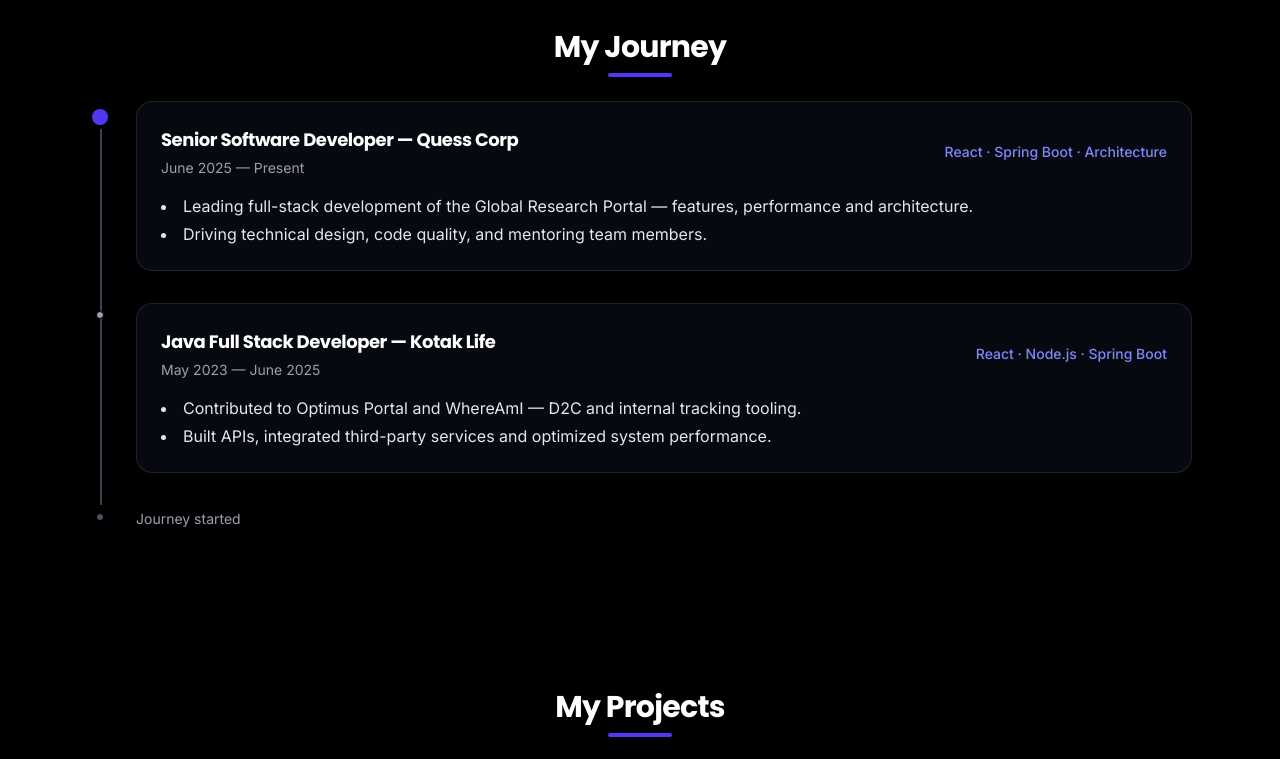
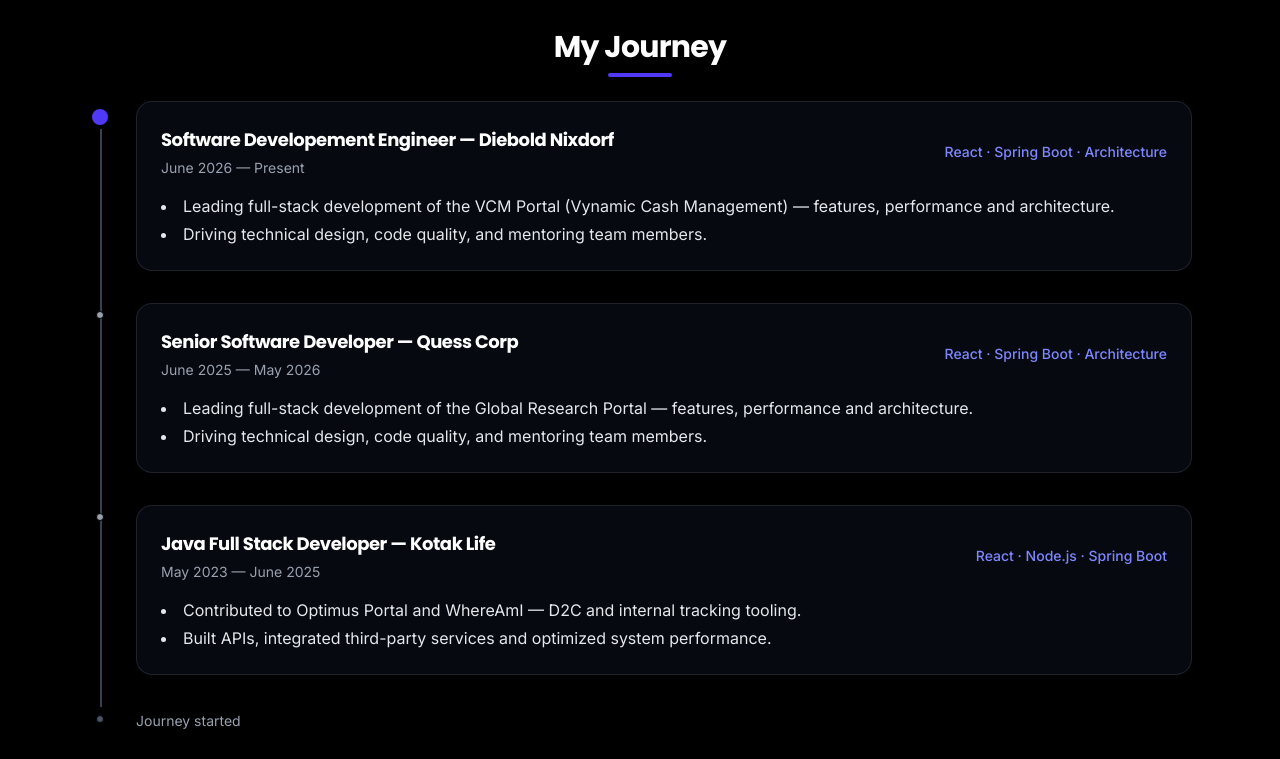
Before and after one commit to aakasky/portfolio-portal, a React (Vite) app: page / in a window 1280 px wide. Shown: the part 1140-1899 px from the top of the page. Built offline with nearby package versions, Linux system fonts and the light colour scheme.

Commit message:
Added Experience for Diebold

```diff
--- a/src/components/Experience.tsx
+++ b/src/components/Experience.tsx
@@ -69,14 +69,24 @@
                 <div className="space-y-8">
 
                     <PresentTimelineItem
+                        title="Software Developement Engineer"
+                        company="Diebold Nixdorf"
+                        date="June 2026 — Present"
+                        tags="React · Spring Boot · Architecture"
+                    >
+                        <li>Leading full-stack development of the VCM Portal (Vynamic Cash Management) — features, performance and architecture.</li>
+                        <li>Driving technical design, code quality, and mentoring team members.</li>
+                    </PresentTimelineItem>
+
+                    <PastTimelineItem
                         title="Senior Software Developer"
                         company="Quess Corp"
-                        date="June 2025 — Present"
+                        date="June 2025 — May 2026"
                         tags="React · Spring Boot · Architecture"
                     >
                         <li>Leading full-stack development of the Global Research Portal — features, performance and architecture.</li>
                         <li>Driving technical design, code quality, and mentoring team members.</li>
-                    </PresentTimelineItem>
+                    </PastTimelineItem>
 
                     <PastTimelineItem
                         title="Java Full Stack Developer"
```
